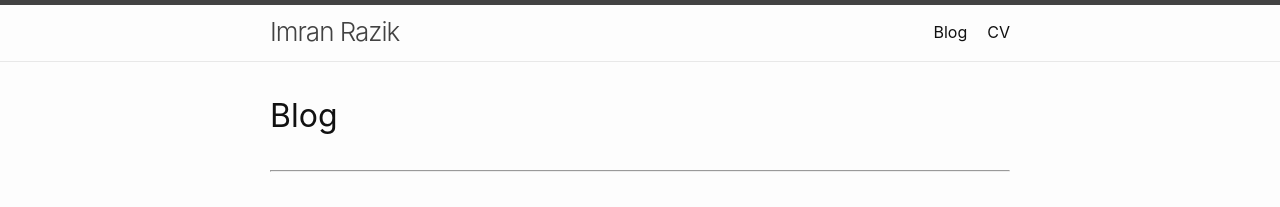
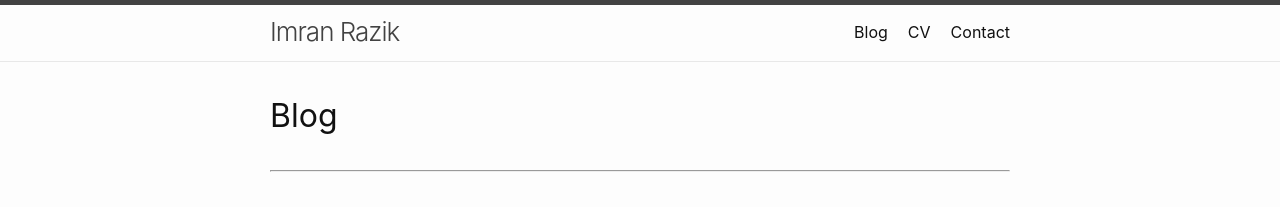
Before and after one commit to imranrazik/imranrazik.github.io, a Jekyll site: the page built from Blog.md, in a window 1280 px wide. Shown: the top 207 px of the page. Built offline with Jekyll 4.4.1, drawn with Linux system fonts in a browser that asks for light colours; our own code applies the rules of GitHub Pages for plain Markdown files.

Commit message:
Update _config.yml

```diff
--- a/_config.yml
+++ b/_config.yml
@@ -50,7 +50,7 @@ minima:
 header_pages:
  - Blog.md
  - CV.md
- - About-Me.md
+ - Contact.md
 
 # Build settings
 theme: minima
```
